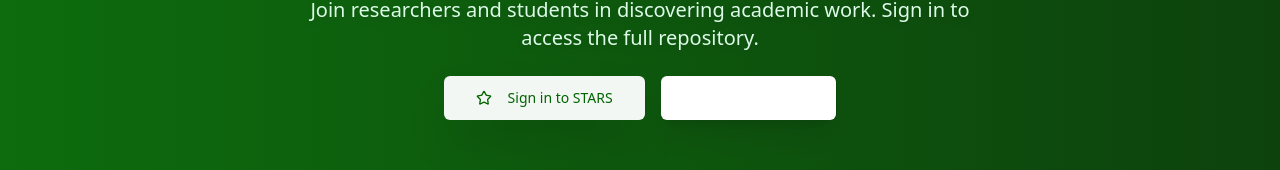
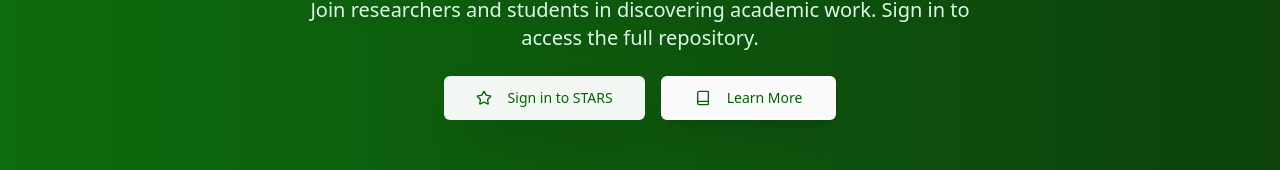
Before and after one commit to EJRDeGuia/stars-archive-gateway, a React (Vite) app: page / in a window 1280 px wide. Shown: the part 2885-3055 px from the top of the page. Built offline with nearby package versions, Linux system fonts and the light colour scheme.

Commit message:
Visual edit in Lovable
Edited UI in Lovable

```diff
--- a/src/pages/Index.tsx
+++ b/src/pages/Index.tsx
@@ -451,7 +451,7 @@ const Index = () => {
                   <Star className="mr-2 h-5 w-5" />
                   Sign in to STARS
                 </Button>
-                <Button size="lg" variant="outline" className="border-white/80 hover:bg-white/20 border-2 backdrop-blur-sm shadow-xl transition-all duration-300 text-inherit">
+                <Button size="lg" variant="outline" className="border-white/80 border-2 backdrop-blur-sm shadow-xl transition-all duration-300 bg-zinc-50 text-dlsl-green">
                   <Book className="mr-2 h-5 w-5" />
                   Learn More
                 </Button>
```
